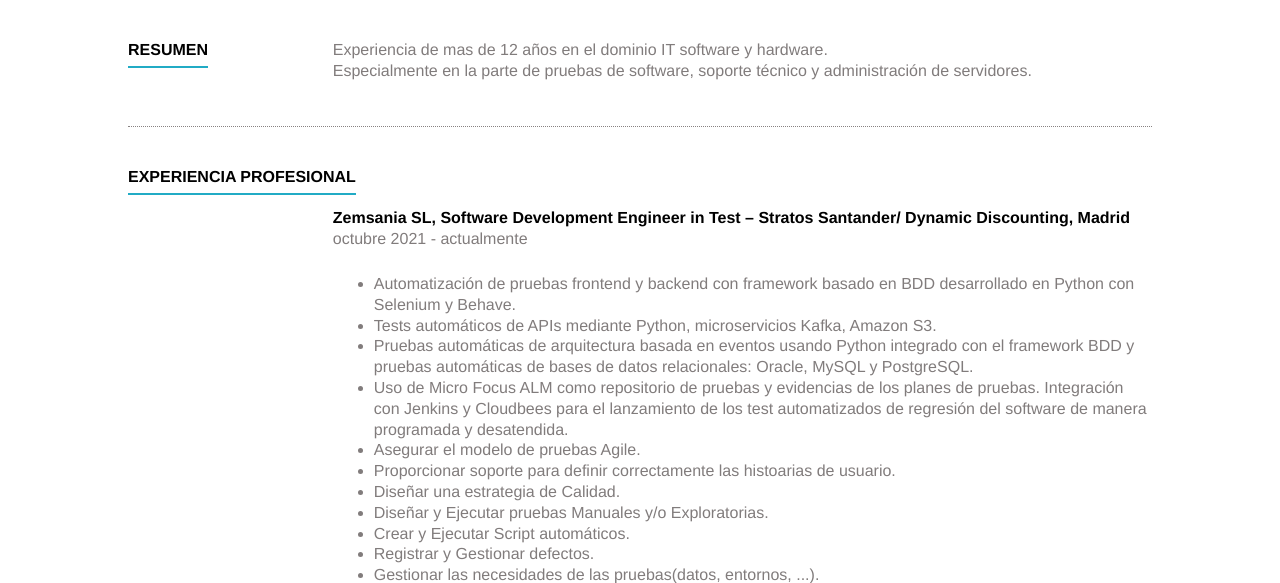
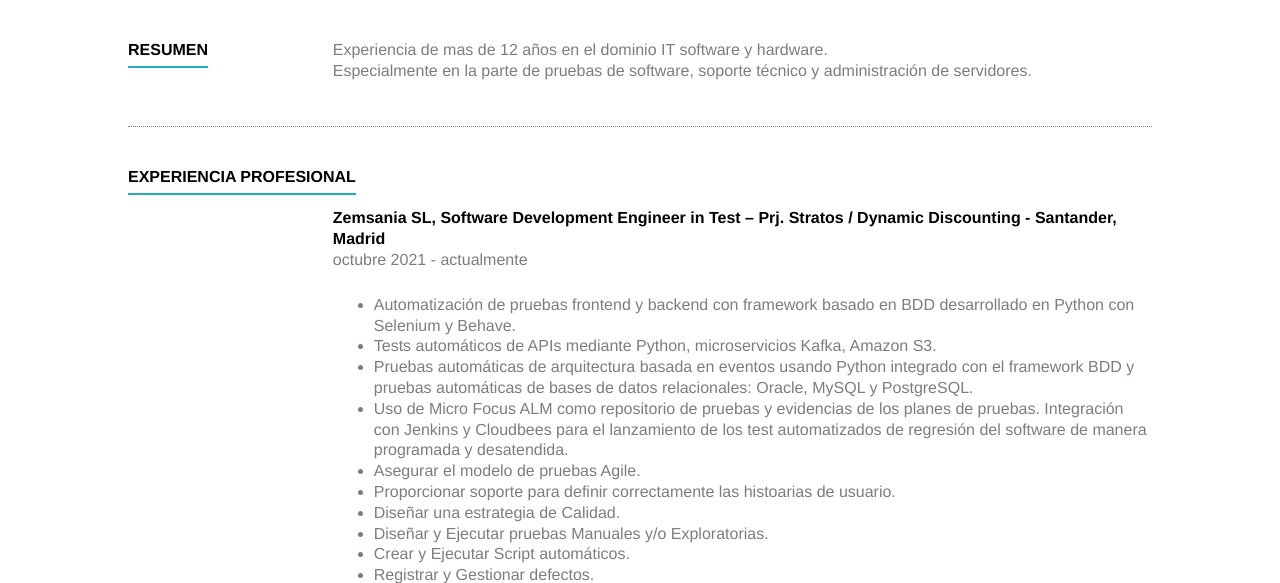
Before and after one commit to petrus860/cv, a plain HTML site: page index.html in a window 1280 px wide. Shown: the part 208-791 px from the top of the page. Drawn offline with Linux system fonts and the light colour scheme.

Commit message:
para zemsania

```diff
--- a/index.html
+++ b/index.html
@@ -54,7 +54,7 @@
 	<article>
     	<h2>Experiencia profesional</h2>
 		<br><br>
-		<h3>Zemsania SL, Software Development Engineer in Test – Stratos Santander/ Dynamic Discounting, Madrid</h3>
+		<h3>Zemsania SL, Software Development Engineer in Test – Prj. Stratos / Dynamic Discounting - Santander, Madrid</h3>
 		<p>octubre 2021 - actualmente</p>
 		<ul>
 			<li>Automatización de pruebas frontend y backend con framework basado en BDD desarrollado en Python con Selenium y Behave.</li>
```
